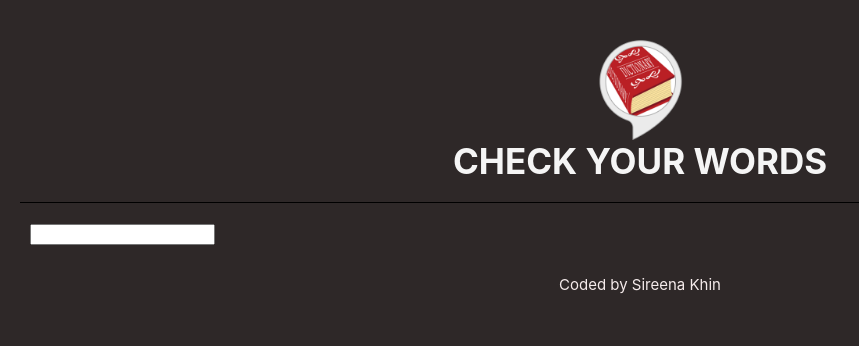
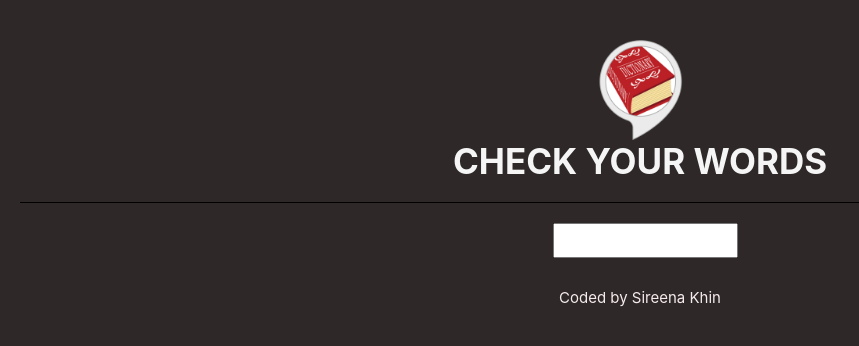
Before and after one commit to skhin/Check-Your-Words, a React (Create React App) app: page / in a window 1280 px wide. Shown: the top 346 px of the page, without its empty margins (0-859 px from the left). Built offline with nearby package versions, Linux system fonts and the light colour scheme.

Commit message:
Adjusted form css

```diff
--- a/src/components/Dictionary.css
+++ b/src/components/Dictionary.css
@@ -4,4 +4,9 @@ main {
 
 form {
   padding-left: 10px;
+  display: flex;
+  margin: 0 auto;
+  justify-content: center;
+  height: 35px;
+  min-width: 250px;
 }
--- a/src/components/Meaning.js
+++ b/src/components/Meaning.js
@@ -14,7 +14,9 @@ const Meaning = (props) => {
               <p>
                 {definition.definition}
                 <br />
-                <em>{definition.example}</em>
+                <span className="example">
+                  <em>{definition.example}</em>
+                </span>
               </p>
             </div>
           );
--- a/src/components/Results.css
+++ b/src/components/Results.css
@@ -1,3 +1,7 @@
 .word {
   text-transform: capitalize;
 }
+
+.example {
+  color: palegoldenrod;
+}
```
